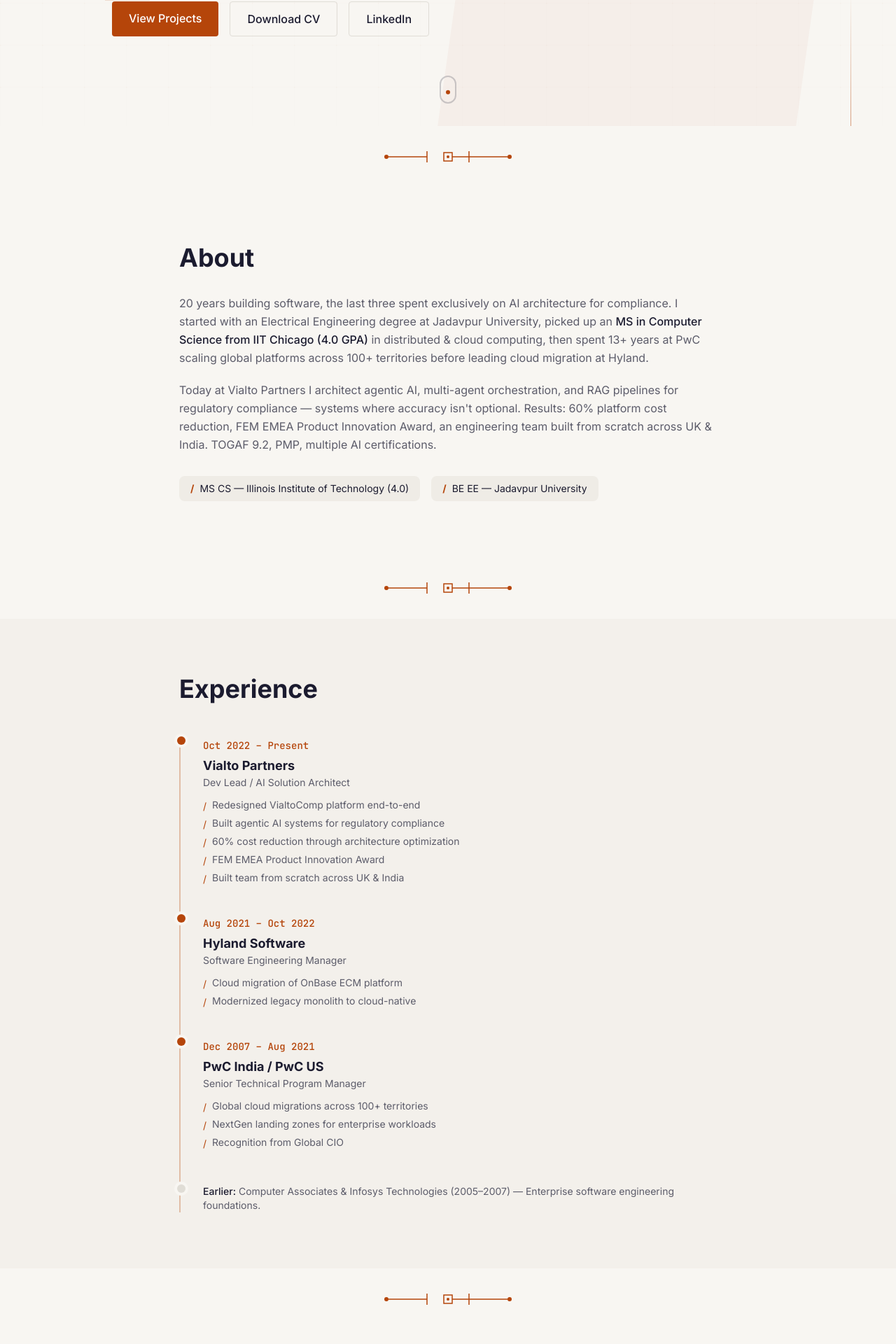
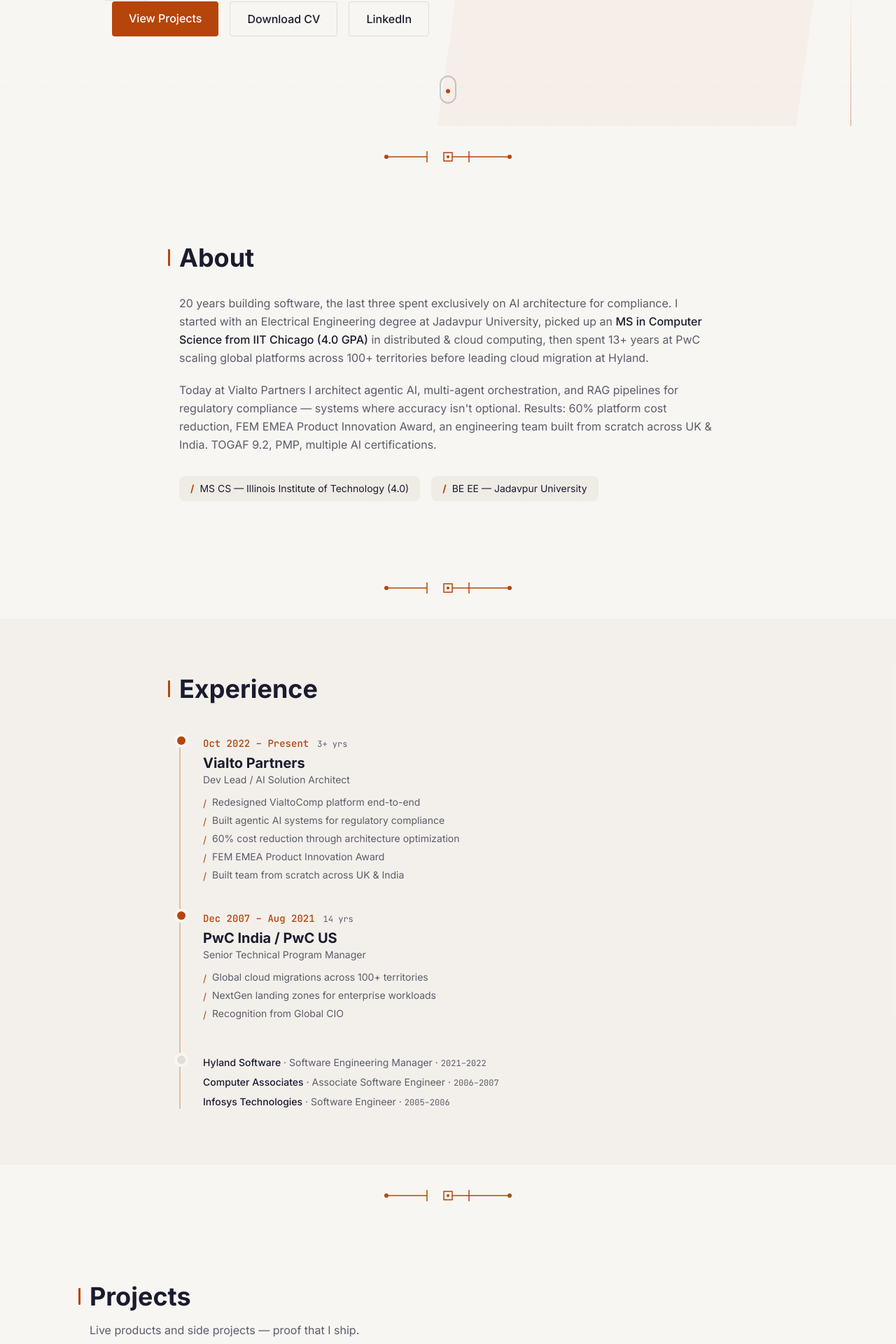
Before and after one commit to arjundg/arjundg-personal-site, a Next.js app: page / in a window 1280 px wide. Shown: the part 836-2756 px from the top of the page at 70% size. Built offline with nearby package versions, Linux system fonts and the light colour scheme; a web font is replaced by a local one.

Commit message:
feat: enhance Experience and Skills components with improved structure and styling

```diff
--- a/src/app/globals.css
+++ b/src/app/globals.css
@@ -59,3 +59,19 @@
   background: var(--accent);
   color: white;
 }
+
+/* Signature typographic contrast: section headings get a serif first letter */
+section h2 {
+  position: relative;
+}
+section h2::before {
+  content: "";
+  position: absolute;
+  left: -1rem;
+  top: 50%;
+  width: 3px;
+  height: 60%;
+  transform: translateY(-50%);
+  background: var(--accent);
+  border-radius: 1px;
+}
--- a/src/components/Experience.tsx
+++ b/src/components/Experience.tsx
@@ -3,12 +3,12 @@
 import { motion, useInView } from "framer-motion";
 import { useRef } from "react";
 
-const experiences = [
+const primary = [
   {
     company: "Vialto Partners",
     role: "Dev Lead / AI Solution Architect",
     period: "Oct 2022 – Present",
-    featured: true,
+    tenure: "3+ yrs",
     highlights: [
       "Redesigned VialtoComp platform end-to-end",
       "Built agentic AI systems for regulatory compliance",
@@ -18,40 +18,22 @@
     ],
   },
   {
-    company: "Hyland Software",
-    role: "Software Engineering Manager",
-    period: "Aug 2021 – Oct 2022",
-    featured: true,
-    highlights: [
-      "Cloud migration of OnBase ECM platform",
-      "Modernized legacy monolith to cloud-native",
-    ],
-  },
-  {
     company: "PwC India / PwC US",
     role: "Senior Technical Program Manager",
     period: "Dec 2007 – Aug 2021",
-    featured: true,
+    tenure: "14 yrs",
     highlights: [
       "Global cloud migrations across 100+ territories",
       "NextGen landing zones for enterprise workloads",
       "Recognition from Global CIO",
     ],
   },
-  {
-    company: "Computer Associates",
-    role: "Associate Software Engineer",
-    period: "2006 – 2007",
-    featured: false,
-    highlights: [],
-  },
-  {
-    company: "Infosys Technologies",
-    role: "Software Engineer",
-    period: "2005 – 2006",
-    featured: false,
-    highlights: [],
-  },
+];
+
+const secondary = [
+  { company: "Hyland Software", role: "Software Engineering Manager", period: "2021–2022" },
+  { company: "Computer Associates", role: "Associate Software Engineer", period: "2006–2007" },
+  { company: "Infosys Technologies", role: "Software Engineer", period: "2005–2006" },
 ];
 
 export function Experience() {
@@ -71,21 +53,24 @@
         </motion.h2>
 
         <div className="relative pl-8 border-l-2 border-accent/30">
-          {experiences.filter(e => e.featured).map((exp, index) => (
+          {/* Primary roles — full cards */}
+          {primary.map((exp, index) => (
             <motion.div
               key={exp.company}
               initial={{ opacity: 0, x: -20 }}
               animate={isInView ? { opacity: 1, x: 0 } : {}}
               transition={{ duration: 0.4, delay: 0.1 * index }}
-              className="relative mb-10 last:mb-0"
+              className="relative mb-10"
             >
-              {/* Dot */}
+              {/* Node */}
               <div className="absolute -left-[calc(2rem+5px)] w-3 h-3 bg-accent rounded-full ring-4 ring-background" />
 
+              <div className="flex items-baseline gap-3 flex-wrap">
                 <span className="text-sm text-accent font-mono font-medium">{exp.period}</span>
-              <h3 className="text-lg font-bold mt-1">{exp.company}</h3>
+                <span className="text-xs text-muted-foreground font-mono">{exp.tenure}</span>
+              </div>
+              <h3 className="text-xl font-bold mt-1">{exp.company}</h3>
               <p className="text-muted-foreground text-sm">{exp.role}</p>
-              {exp.highlights.length > 0 && (
               <ul className="mt-3 space-y-1">
                 {exp.highlights.map((h) => (
                   <li key={h} className="text-sm text-muted-foreground flex items-start gap-2">
@@ -94,22 +79,26 @@
                   </li>
                 ))}
               </ul>
-              )}
             </motion.div>
           ))}
 
-          {/* Compressed early career */}
+          {/* Secondary roles — compressed one-liners */}
           <motion.div
             initial={{ opacity: 0, x: -20 }}
             animate={isInView ? { opacity: 1, x: 0 } : {}}
-            transition={{ duration: 0.4, delay: 0.4 }}
-            className="relative pt-2"
+            transition={{ duration: 0.4, delay: 0.3 }}
+            className="relative space-y-2 pt-2"
           >
-            <div className="absolute -left-[calc(2rem+5px)] w-3 h-3 bg-card-border rounded-full ring-4 ring-background" />
-            <p className="text-sm text-muted-foreground">
-              <span className="font-medium text-foreground">Earlier:</span>{" "}
-              Computer Associates &amp; Infosys Technologies (2005–2007) — Enterprise software engineering foundations.
+            <div className="absolute -left-[calc(2rem+5px)] top-2 w-3 h-3 bg-card-border rounded-full ring-4 ring-background" />
+            {secondary.map((exp) => (
+              <p key={exp.company} className="text-sm text-muted-foreground">
+                <span className="font-medium text-foreground">{exp.company}</span>
+                {" · "}
+                <span>{exp.role}</span>
+                {" · "}
+                <span className="font-mono text-xs">{exp.period}</span>
               </p>
+            ))}
           </motion.div>
         </div>
       </div>
--- a/src/components/Monogram.tsx
+++ b/src/components/Monogram.tsx
@@ -18,7 +18,7 @@
     visible: (i: number) => ({
       pathLength: 1,
       opacity: 1,
-      transition: { duration: 0.8, delay: i * 0.15, ease: "easeInOut" },
+      transition: { duration: 0.8, delay: i * 0.15, ease: "easeInOut" as const },
     }),
   };
 
@@ -27,7 +27,7 @@
     visible: (i: number) => ({
       scale: 1,
       opacity: 1,
-      transition: { duration: 0.3, delay: 0.6 + i * 0.08, ease: "easeOut" },
+      transition: { duration: 0.3, delay: 0.6 + i * 0.08, ease: "easeOut" as const },
     }),
   };
 
--- a/src/components/Skills.tsx
+++ b/src/components/Skills.tsx
@@ -6,19 +6,19 @@
 const skillCategories = [
   {
     category: "AI & LLM",
-    skills: ["Agentic AI", "RAG", "Multi-Agent Orchestration", "LLMs", "Prompt Engineering", "Fine-Tuning"],
+    skills: ["Agentic AI", "RAG Pipelines", "Multi-Agent Orchestration", "LLMs / Fine-Tuning", "Prompt Engineering"],
   },
   {
     category: "Cloud",
-    skills: ["Azure", "AWS", "Docker", "Kubernetes", "Event-Driven"],
+    skills: ["Azure", "AWS", "Docker / K8s", "Event-Driven Arch.", "Serverless"],
   },
   {
     category: "Engineering",
-    skills: ["C#", "Python", "Java", "Node.js", "React", "REST APIs"],
+    skills: ["C#", "Python", "Java", "Node.js / React", "REST & GraphQL"],
   },
   {
     category: "Leadership",
-    skills: ["Team Building", "Agile", "Stakeholder Management"],
+    skills: ["Team Building", "Agile Delivery", "Stakeholder Mgmt", "Architecture Governance"],
   },
 ];
 
@@ -49,28 +49,29 @@
         </motion.h2>
 
         {/* Skills - compact inline grid */}
-        <div className="grid grid-cols-1 sm:grid-cols-2 gap-6 mb-10">
+        <div className="grid grid-cols-1 sm:grid-cols-2 lg:grid-cols-4 gap-6 mb-10">
           {skillCategories.map((cat, index) => (
             <motion.div
               key={cat.category}
               initial={{ opacity: 0, y: 15 }}
               animate={isInView ? { opacity: 1, y: 0 } : {}}
               transition={{ duration: 0.4, delay: 0.08 * index }}
+              className="bg-card border border-card-border rounded-lg p-4"
             >
-              <h3 className="text-accent font-mono text-sm font-medium mb-2 flex items-center gap-2">
+              <h3 className="text-accent font-mono text-xs font-semibold mb-3 uppercase tracking-wider flex items-center gap-2">
                 <span className="text-accent/50">/</span>
                 {cat.category}
               </h3>
-              <div className="flex flex-wrap gap-1.5">
+              <ul className="space-y-1.5">
                 {cat.skills.map((skill) => (
-                  <span
+                  <li
                     key={skill}
-                    className="text-sm px-2.5 py-1 bg-card border border-card-border rounded-md text-foreground"
+                    className="text-sm text-muted-foreground leading-tight"
                   >
                     {skill}
-                  </span>
+                  </li>
                 ))}
-              </div>
+              </ul>
             </motion.div>
           ))}
         </div>
```
Lines whose indentation alone changed are shown as unchanged.
